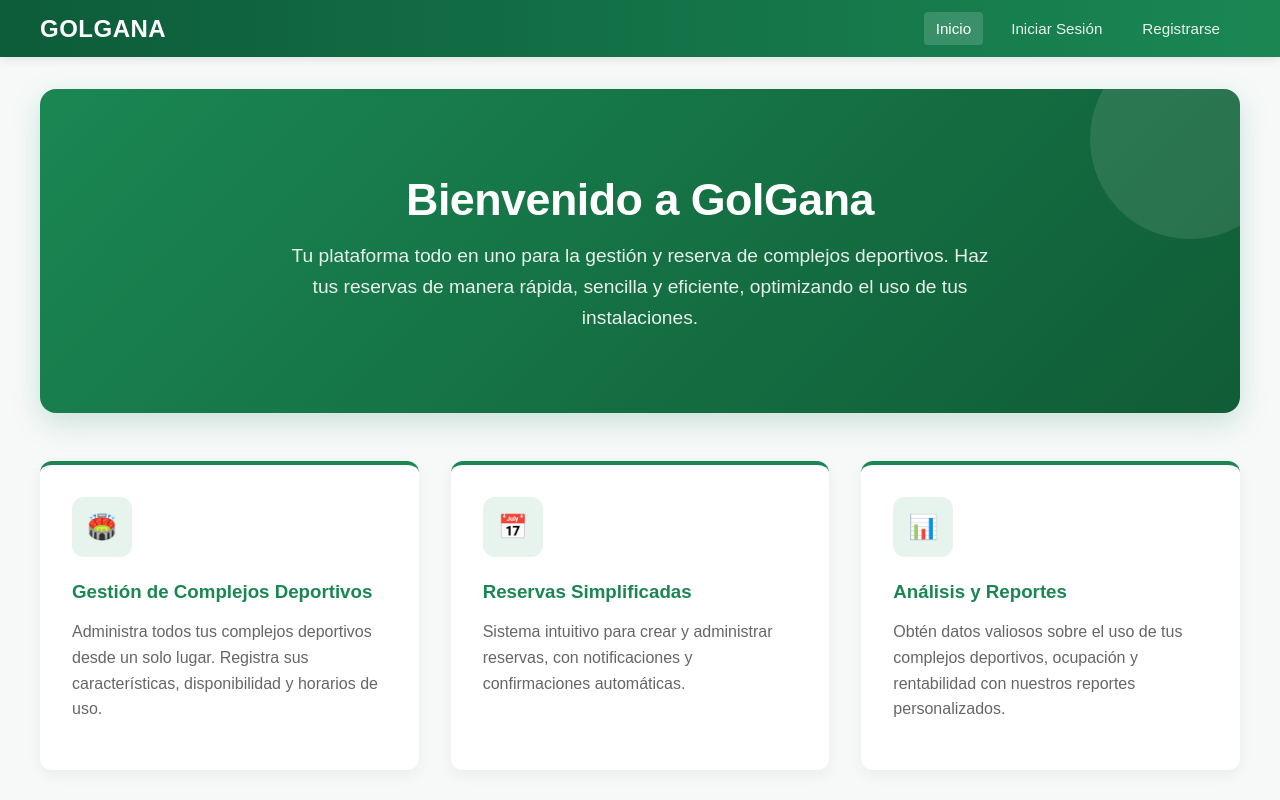
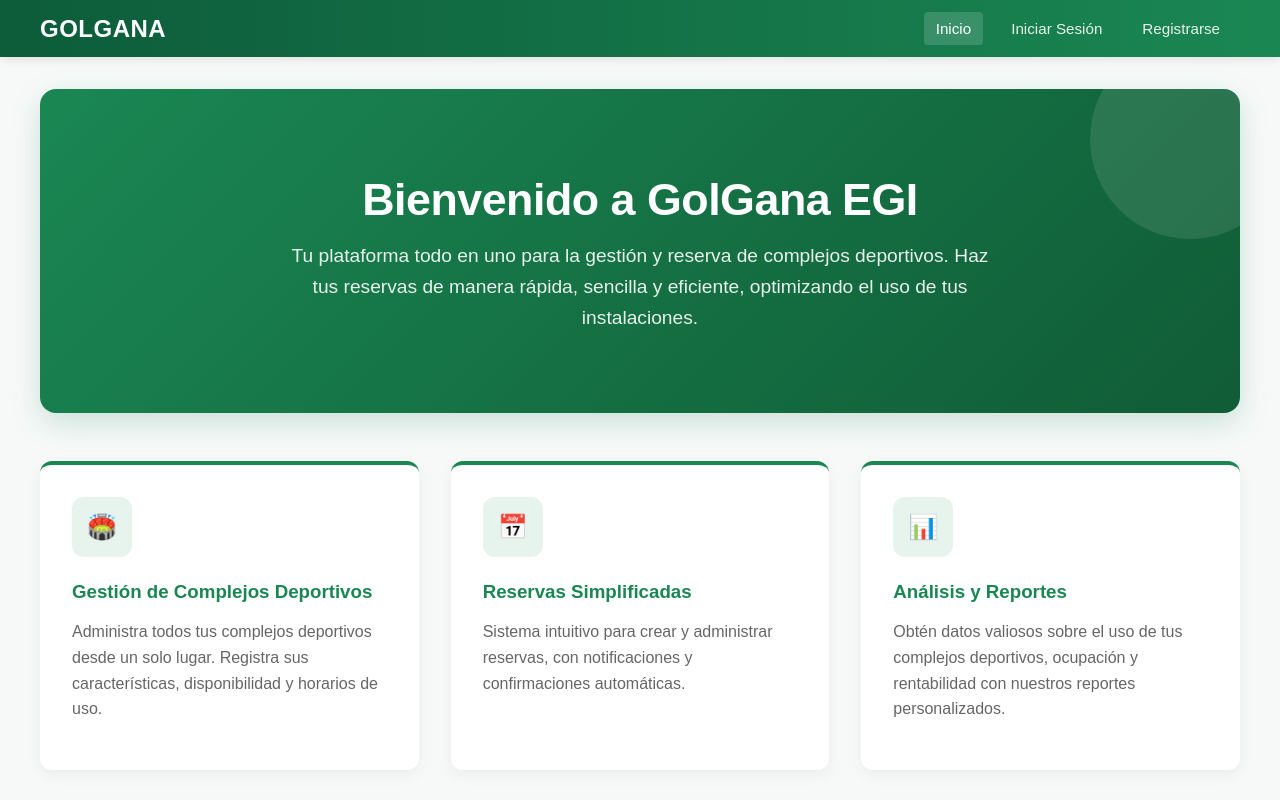
Before and after one commit to gabimac03/DespliegueGolGana2, a React (Vite) app in the folder appdemo/frontend/: page / in a window 1280 px wide. Shown: the top 800 px of the page. Built offline with nearby package versions, Linux system fonts and the light colour scheme; no server answers; some icons are missing.

Commit message:
Cambio en frontend home (#46)
* Se agrega Readme.md y documentacion (#42)

* Cambio Frontend home (#44)

```diff
--- a/appdemo/frontend/src/pages/Home.jsx
+++ b/appdemo/frontend/src/pages/Home.jsx
@@ -6,7 +6,7 @@ const Home = () => {
   return (
     <div className="home-container">
       <section className="hero-section">
-        <h1>Bienvenido a GolGana</h1>
+        <h1>Bienvenido a GolGana EGI</h1>
         <p>
           Tu plataforma todo en uno para la gestión y reserva de complejos deportivos.
           Haz tus reservas de manera rápida, sencilla y eficiente, optimizando el uso de tus instalaciones.
```
